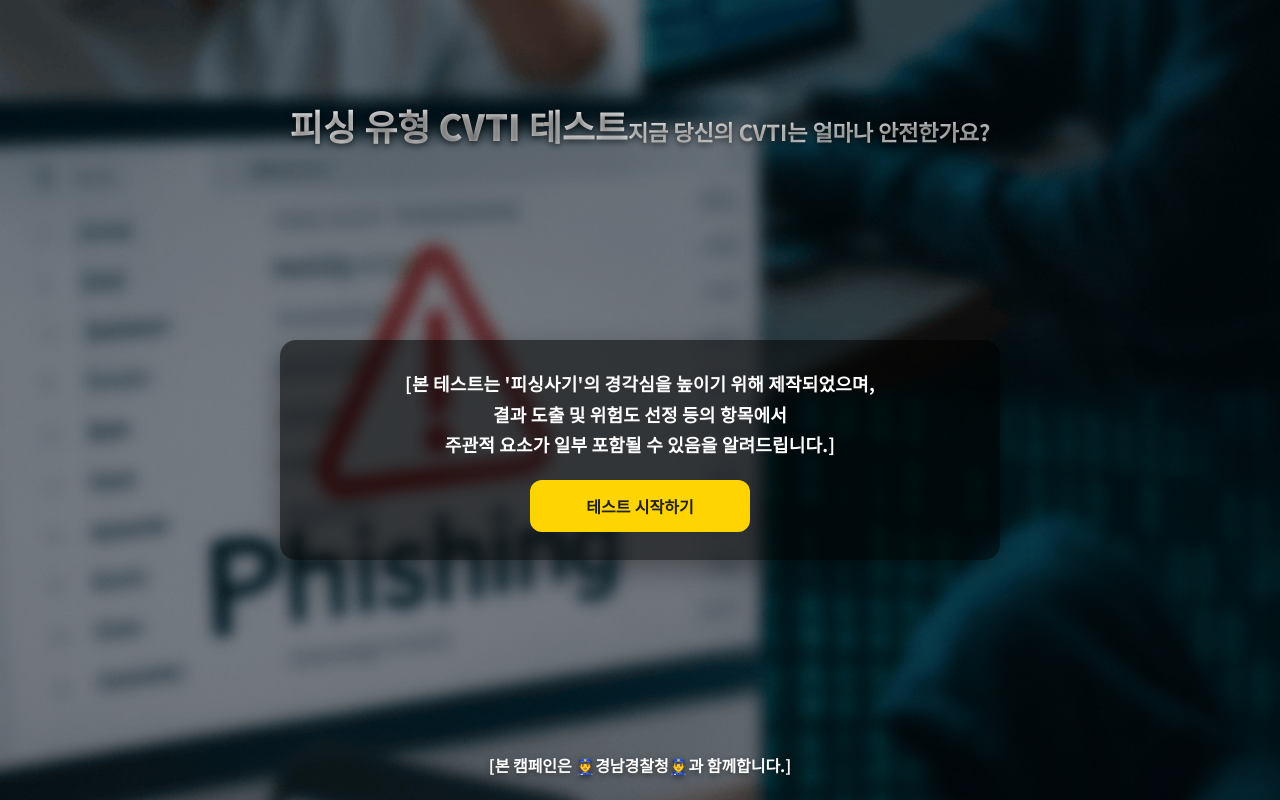
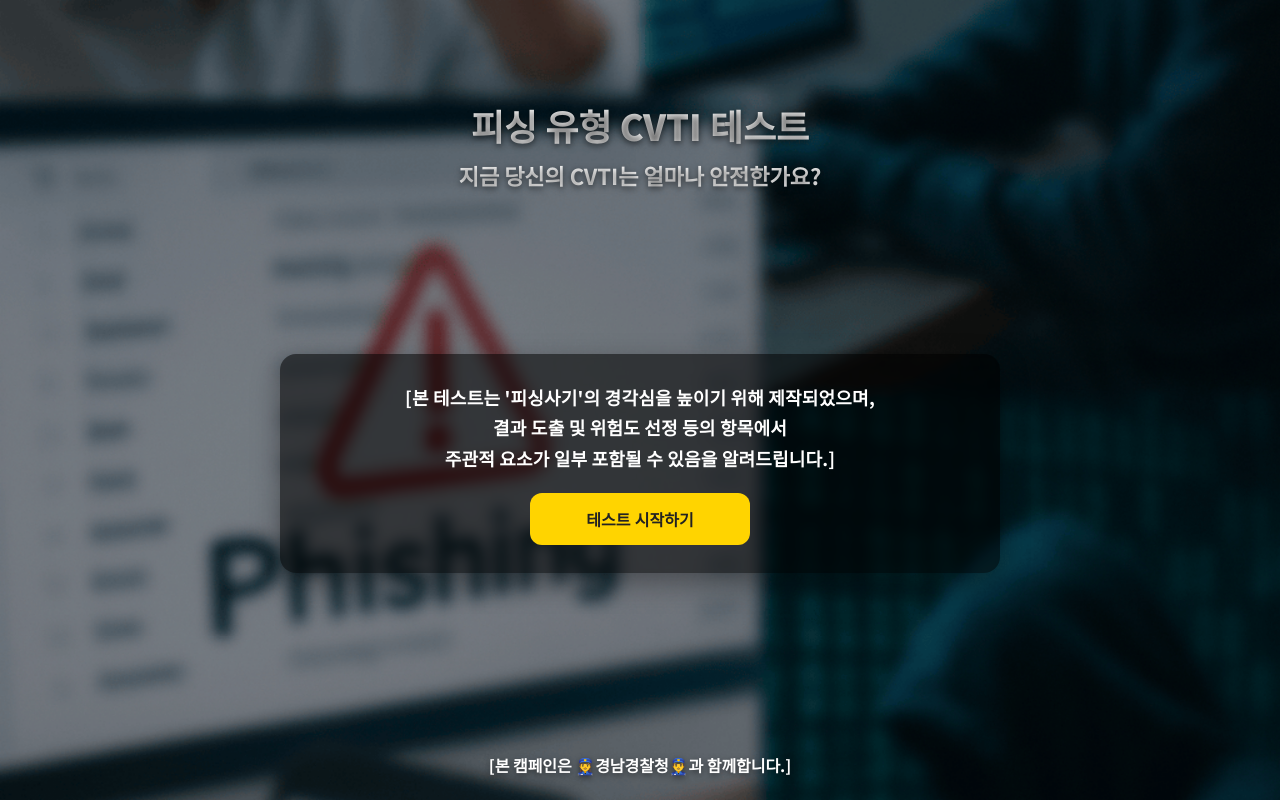
Before and after one commit to kids4045/POL_CVTI_1, a React (Create React App) app: page /guide in a window 1280 px wide. Built offline with nearby package versions, Linux system fonts and the light colour scheme; no server answers; a web font is replaced by a local one.

Commit message:
fix(guide): stack title/subtitle vertically and brighten gradients

```diff
--- a/src/styles.css
+++ b/src/styles.css
@@ -732,33 +732,40 @@ html {
 /* ===== GuidePage 타이틀 영역 (반응형) ===== */
 .guide-header {
   text-align: center;
-  padding-top: 100px; /* 기본: 더 아래로 */
+  padding-top: 100px;
   color: #fff;
   text-shadow: 0 2px 6px rgba(0, 0, 0, 0.6);
+  text-wrap: balance; /* 지원 브라우저에서 제목 줄 균형 */
 }
 
 .guide-title {
+  display: block; /* ⬅️ 가로 나란히 말고 세로로 */
   font-size: 36px;
   font-weight: 900;
-  margin-bottom: 14px;
-  background: linear-gradient(90deg, #ffffff, #dddddd, #f5f5f5);
+  margin: 0 0 10px 0;
+  background: linear-gradient(
+    90deg,
+    #ffffff,
+    #f5f5f5,
+    #eeeeee
+  ); /* ⬅️ 더 밝게 */
   -webkit-background-clip: text;
   background-clip: text;
   -webkit-text-fill-color: transparent;
-  display: inline-block;
 }
 
 .guide-subtitle {
+  display: block; /* ⬅️ 세로 배치 보장 */
   font-size: 22px;
   font-weight: 600;
-  background: linear-gradient(90deg, #eeeeee, #cccccc);
+  margin: 0; /* 제목과 간격은 위에서 조절 */
+  background: linear-gradient(90deg, #ffffff, #f2f2f2);
   -webkit-background-clip: text;
   background-clip: text;
   -webkit-text-fill-color: transparent;
-  display: inline-block;
 }
 
-/* 태블릿(<= 768px): 약간 축소 + 상단 패딩 조정 */
+/* 반응형(그대로 유지) */
 @media (max-width: 768px) {
   .guide-header {
     padding-top: 80px;
@@ -770,8 +777,6 @@ html {
     font-size: 20px;
   }
 }
-
-/* 모바일(<= 480px): 더 축소 + 상단 패딩 여유 */
 @media (max-width: 480px) {
   .guide-header {
     padding-top: 72px;
@@ -783,8 +788,6 @@ html {
     font-size: 18px;
   }
 }
-
-/* 소형 모바일(<= 360px): 최소 가독 사이즈 */
 @media (max-width: 360px) {
   .guide-header {
     padding-top: 64px;
```
